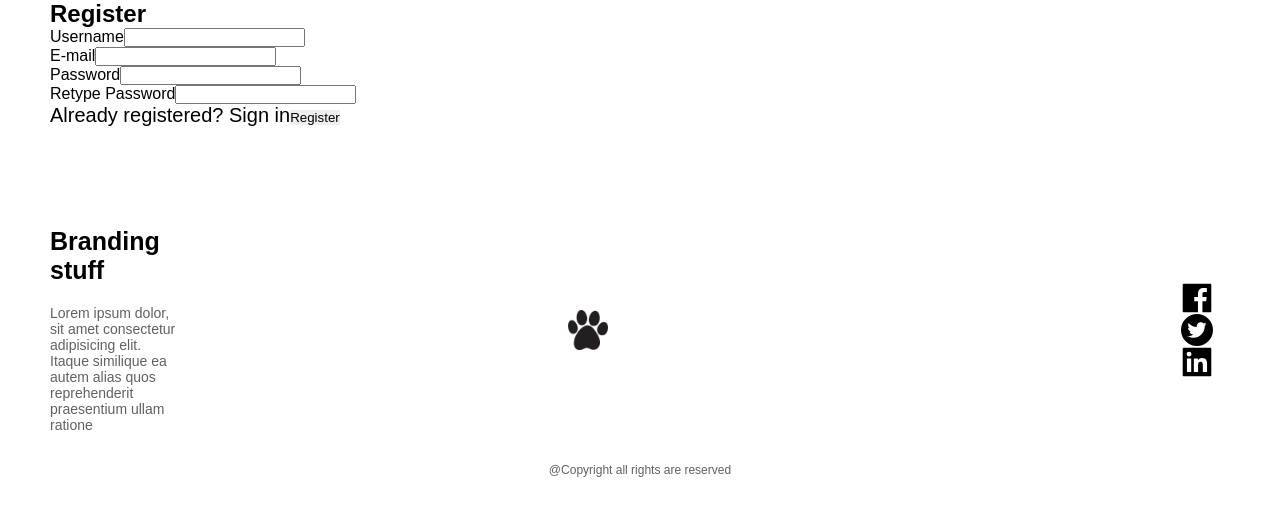
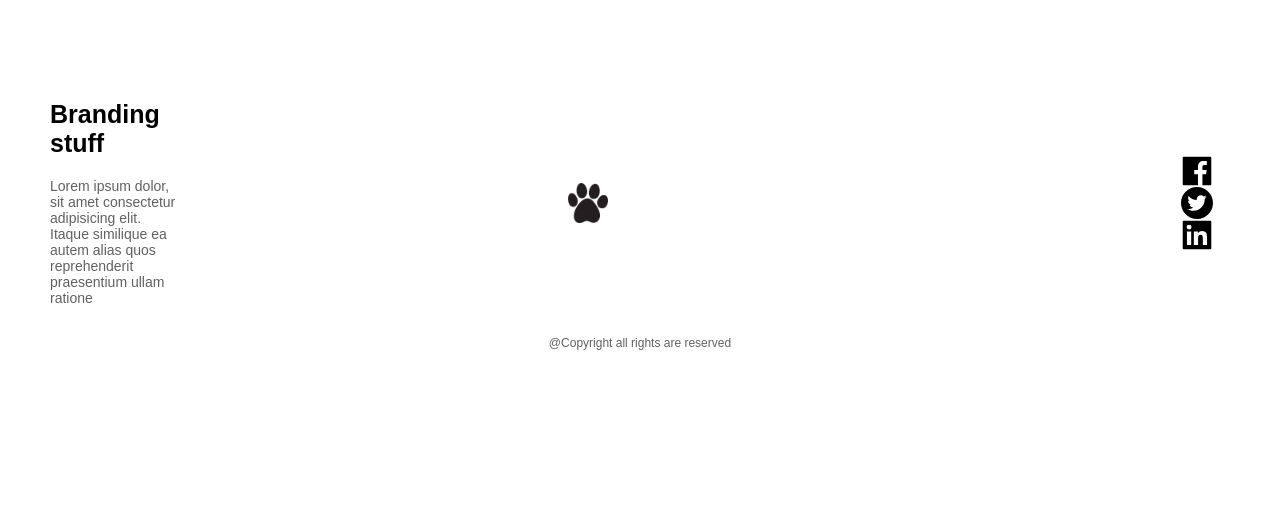
Before and after one commit to vladkuz54/web_programming, a React (Create React App) app: page /register in a window 1280 px wide. Shown: the top 516 px of the page. Built offline with nearby package versions, Linux system fonts and the light colour scheme.

Commit message:
Updated lab10

```diff
--- a/server.js
+++ b/server.js
@@ -92,7 +92,7 @@ app.get('/api/cards/:id', async (req, res) => {
   }
 });
 
-app.patch('/api/cards', async (req, res) => {
+app.patch('/api/cards-catalog', async (req, res) => {
   const { id, color, amount } = req.body;
   const filePath = path.join(__dirname, 'src/api/Cards.json');
 
--- a/src/App.js
+++ b/src/App.js
@@ -1,14 +1,13 @@
 import React from "react";
 import Footer from "./containers/Footer/Footer.js";
-import { BrowserRouter as Router, Routes, Route } from "react-router-dom";
+import { BrowserRouter as Router, Routes, Route, Navigate } from "react-router-dom";
 import Home from "./containers/Home/Home.js";
 import Catalog from "./containers/Catalog/Catalog.js";
 import ItemPage from "./containers/ItemPage/ItemPage.js";
 import Cart from "./containers/Cart/Cart.js";
 import CheckOut from "./containers/CheckOut/CheckOut.js";
 import SuccessPage from "./containers/CheckOut/SuccessPage.js";
-import Register from "./containers/Register/Register.js";
-import Login from "./containers/Login/Login.js";
+
 
 function App() {
 
@@ -16,14 +15,13 @@ function App() {
     <Router>
       <main>
         <Routes>
-          <Route path="/" element={<Home />} />
+          <Route path="/" element={<Navigate to="/register" />} />
+          <Route path="/home" element={<Home />} />
           <Route path="/catalog" element={<Catalog />} />
           <Route path="/catalog/:id" element={<ItemPage />} />
           <Route path="/cart" element={<Cart />} />
           <Route path="/checkout" element={<CheckOut />} />
           <Route path="/success" element={<SuccessPage />} />
-          <Route path="/register" element={<Register />} />
-          <Route path="/login" element={<Login />} />
         </Routes>
       </main>
       <Footer />
--- a/src/containers/Cart/Cart.js
+++ b/src/containers/Cart/Cart.js
@@ -21,7 +21,7 @@ function Cart() {
   useEffect(() => {
     const fetchStock = async () => {
       try {
-        const response = await axios.get('/api/cards');
+        const response = await axios.get('/api/cards-catalog');
         const stockData = response.data.reduce((acc, card) => {
           card.stock.forEach(stockItem => {
             acc[`${card.id}-${stockItem.color}`] = stockItem.amount;
@@ -40,11 +40,6 @@ function Cart() {
   const handleIncrement = async (itemId, itemColor) => {
     const stockKey = `${itemId}-${itemColor}`;
     const stockAmount = stock[stockKey] || 0;
-
-    if (stockAmount <= 0) {
-      alert('Cannot add more items, out of stock');
-      return;
-    }
 
     try {
       const response = await axios.patch('/api/update-stock', {
--- a/src/containers/ItemPage/ItemPage.js
+++ b/src/containers/ItemPage/ItemPage.js
@@ -53,7 +53,7 @@ function ItemPage() {
         }
 
         try {
-            const response = await axios.patch('/api/cards', {
+            const response = await axios.patch('/api/cards-catalog', {
                 id: card.id,
                 color: selectedColor,
                 amount: amount
@@ -61,7 +61,7 @@ function ItemPage() {
 
             if (response.data.success) {
                 const updatedCard = response.data.updatedCard;
-                updatedCard.imageSrc = card.imageSrc; // Preserve imageSrc
+                updatedCard.imageSrc = card.imageSrc;
                 setCard(updatedCard);
 
                 const existingItem = cart.find(item => item.id === card.id && item.color === selectedColor);
--- a/src/containers/Login/Login.js
+++ /dev/null
@@ -1,45 +0,0 @@
-import React from 'react';
-import { Formik, Form, Field, ErrorMessage } from 'formik';
-import * as Yup from 'yup';
-import { Link } from 'react-router-dom';
-
-function Login() {
-    const validationSchema = Yup.object().shape({
-        email: Yup.string().email('Invalid email').required('Email is required'),
-        password: Yup.string().min(6, 'Password must be at least 6 characters').required('Password is required')
-    });
-
-    return (
-        <div>
-            <h2>Login</h2>
-            <Formik
-                initialValues={{ email: '', password: '' }}
-                validationSchema={validationSchema}
-                onSubmit={(values) => {
-                    console.log(values);
-                }}
-            >
-                {() => (
-                    <Form>
-                        <div>
-                            <label htmlFor="email">E-mail</label>
-                            <Field name="email" type="email" />
-                            <ErrorMessage name="email" component="div" />
-                        </div>
-                        <div>
-                            <label htmlFor="password">Password</label>
-                            <Field name="password" type="password" />
-                            <ErrorMessage name="password" component="div" />
-                        </div>
-                        <Link to="/register">Not registered? Sign up</Link>
-                        <button type="submit">Login</button>
-                    </Form>
-                )}
-            </Formik>
-
-        </div>
-    );
-
-}
-
-export default Login;
--- a/src/containers/Register/Register.js
+++ /dev/null
@@ -1,58 +0,0 @@
-import React from 'react';
-import { Formik, Form, Field, ErrorMessage } from 'formik';
-import * as Yup from 'yup';
-import { Link } from 'react-router-dom';
-
-function Register() {
-    const validationSchema = Yup.object().shape({
-        username: Yup.string().required('Username is required'),
-        email: Yup.string().email('Invalid email').required('Email is required'),
-        password: Yup.string().min(6, 'Password must be at least 6 characters').required('Password is required'),
-        retypePassword: Yup.string()
-            .oneOf([Yup.ref('password'), null], 'Passwords must match')
-            .required('Retype password is required'),
-    });
-
-    return (
-        <div>
-            <h2>Register</h2>
-            <Formik
-                initialValues={{ username: '', email: '', password: '', retypePassword: '' }}
-                validationSchema={validationSchema}
-                onSubmit={(values) => {
-                    console.log(values);
-                }}
-            >
-                {() => (
-                    <Form>
-                        <div>
-                            <label htmlFor="username">Username</label>
-                            <Field name="username" type="text" />
-                            <ErrorMessage name="username" component="div" />
-                        </div>
-                        <div>
-                            <label htmlFor="email">E-mail</label>
-                            <Field name="email" type="email" />
-                            <ErrorMessage name="email" component="div" />
-                        </div>
-                        <div>
-                            <label htmlFor="password">Password</label>
-                            <Field name="password" type="password" />
-                            <ErrorMessage name="password" component="div" />
-                        </div>
-                        <div>
-                            <label htmlFor="retypePassword">Retype Password</label>
-                            <Field name="retypePassword" type="password" />
-                            <ErrorMessage name="retypePassword" component="div" />
-                        </div>
-                        <Link to="/login">Already registered? Sign in</Link>
-                        <button type="submit">Register</button>
-                    </Form>
-                )}
-            </Formik>
-
-        </div>
-    );
-};
-
-export default Register;
```
